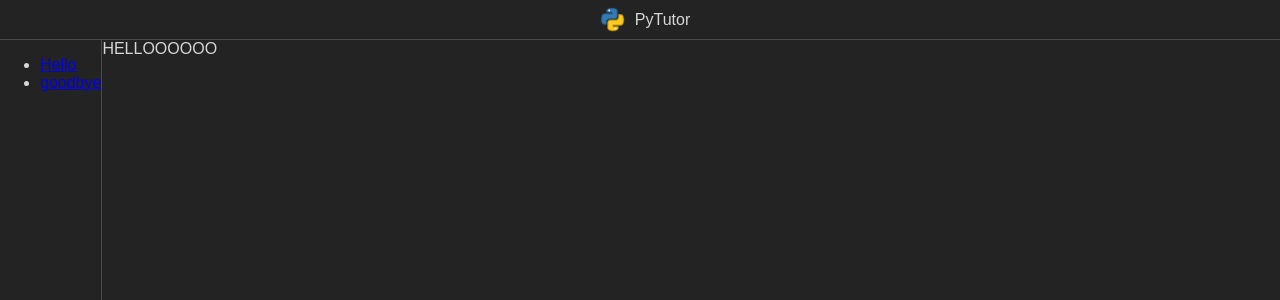
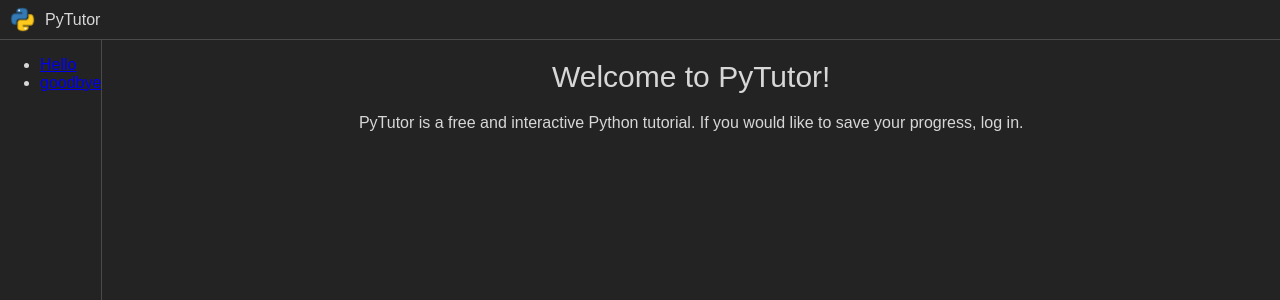
Before and after one commit to AidanFarhi/pytutor, a React (Create React App) app: page / in a window 1280 px wide. Shown: the top 300 px of the page. Built offline with nearby package versions, Linux system fonts and the light colour scheme.

Commit message:
added home page

```diff
--- a/src/App.css
+++ b/src/App.css
@@ -7,3 +7,7 @@
     grid-template-rows: 40px 1fr;
     grid-template-columns: 8vw 1fr;
 }
+
+.main-view {
+    grid-column: 2/3;
+}
--- a/src/components/Banner.css
+++ b/src/components/Banner.css
@@ -1,6 +1,6 @@
 #banner {
     display: flex;
-    justify-content: center;
+    justify-content: left;
     align-items: center;
     border-bottom: 1px solid rgb(115, 115, 115, .5);
     grid-column: 1/3;
--- a/src/components/Hello.js
+++ b/src/components/Hello.js
@@ -1,11 +1,7 @@
-
-const style = {
-    gridColumn: '2/3'
-}
 
 export default function Hello() {
     return (
-        <div style={style}>
+        <div className="main-view">
             HELLOOOOOO
         </div>
     )
--- /dev/null
+++ b/src/components/Home.css
@@ -0,0 +1,12 @@
+#home-main {
+    display: flex;
+    flex-direction: column;
+    justify-content: top;
+    align-items: center;
+}
+
+#welcome-message {
+    font-size: 30px;
+    margin-top: 20px;
+    margin-bottom: 20px;
+}
--- /dev/null
+++ b/src/components/Home.js
@@ -0,0 +1,13 @@
+import './Home.css'
+
+export default function Home() {
+    return (
+        <div className='main-view' id='home-main'>
+            <p id='welcome-message'>Welcome to PyTutor!</p>
+            <p>
+                PyTutor is a free and interactive Python tutorial.
+                If you would like to save your progress, log in.
+            </p>
+        </div>
+    )
+}
```
Also changed, not shown: src/App.js (+6 -7 lines), src/components/ErrorPage.css (added).
